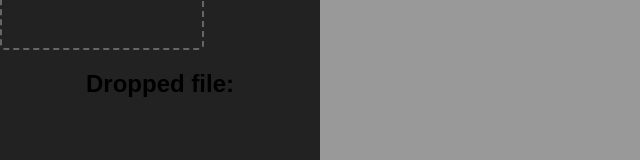
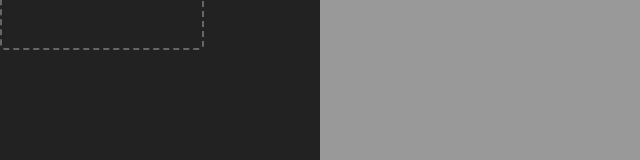
Before and after one commit to honeyballs/minigolf-pdf, a React (Create React App) app: page / in a window 1280 px wide. Shown: the part 154-314 px from the top of the page, without its empty margins (0-640 px from the left). Built offline with nearby package versions, Linux system fonts and the light colour scheme; the HTML template or start-up script is replaced by a standard one.

Commit message:
file upload validierung und unused code entfernt

```diff
--- a/src/App.js
+++ b/src/App.js
@@ -11,7 +11,7 @@ class App extends Component {
   render() {
     return (
       <div className="App">
-        <Sidebar files={this.state.files} loadFile={this.loadFile}/>
+        <Sidebar loadFile={this.loadFile}/>
         <div id="pdf"></div>
       </div>
     );
@@ -23,13 +23,19 @@ class App extends Component {
       return
     }
     let file = files[0]
+    if(!file.name.endsWith(".json")){
+      console.log("uploaded file is not a .json file")
+      return
+    }
     if (window.File && window.FileReader && window.FileList && window.Blob) {
-      //TODO: check file type for json, oder dropzone so einstellen das es nur json akzepziert
       let reader = new FileReader()
       reader.onload = ()=>{
-        //TODO: try catch for valid json
-        let data = JSON.parse(reader.result)
-        this.setState({data:data})
+        try {
+          let data = JSON.parse(reader.result)
+          this.setState({data:data})
+        }catch(err){
+            console.log("error parsing the json")
+        }
       }
       reader.readAsText(file)
 
--- a/src/components/Sidebar.js
+++ b/src/components/Sidebar.js
@@ -7,15 +7,11 @@ const Sidebar = props => {
     return (
         <div id="Sidebar">
         <section>
-          <div className="dropzone">
-            <Dropzone onDrop={props.loadFile}>
+          <div className="dropzone" accept=".json">
+            <Dropzone onDrop={props.loadFile} >
               <p>Try dropping some files here, or click to select files to upload.</p>
             </Dropzone>
           </div>
-          <aside>
-            <h2>Dropped file:</h2>
-            {props.file? props.file.name:''}
-          </aside>
         </section>
         </div>
     );
```
